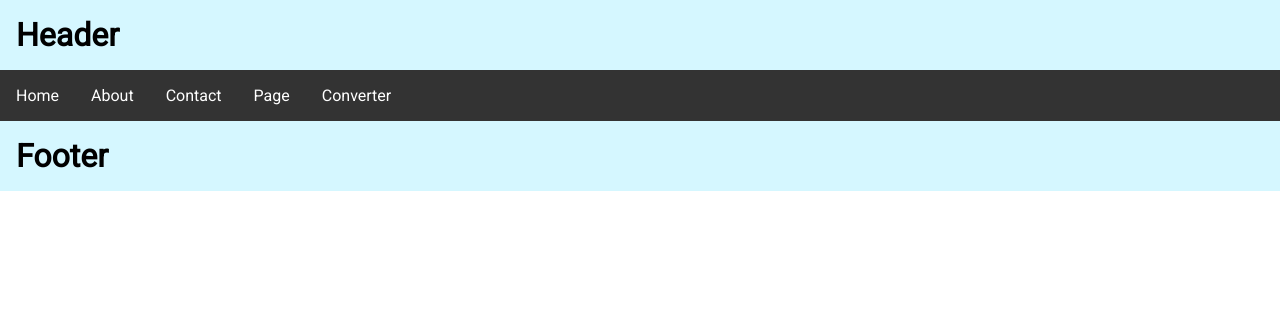
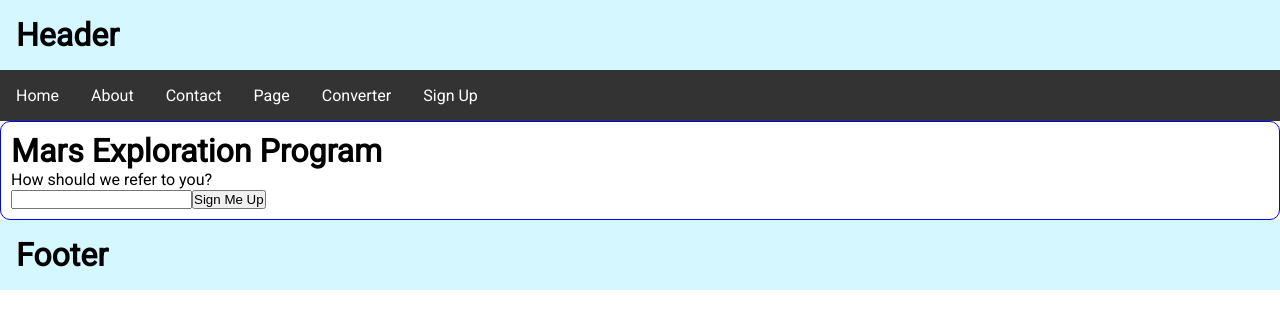
Before and after one commit to iamahmudul/react-redux, a React (Create React App) app: page /signup in a window 1280 px wide. Shown: the top 328 px of the page. Built offline with nearby package versions, Linux system fonts and the light colour scheme.

Commit message:
props children and composition in components

```diff
--- a/src/App.js
+++ b/src/App.js
@@ -7,6 +7,7 @@ import Home from './components/Home';
 import Nav from './components/Nav';
 import { Page } from './components/Page';
 import { TemparatureCalculator } from './components/TemparatureCalculator';
+import { SignUpDialog } from './components/SignUpDialog';
 
 function App() {
   return (
@@ -19,6 +20,7 @@ function App() {
         <Route path='/contact' element={<Contact />} />
         <Route path='/page' element={<Page />} />
         <Route path='/tempconvert' element={<TemparatureCalculator />} />
+        <Route path='/signup' element={<SignUpDialog />} />
       </Routes>
       <Footer />
     </div>
--- a/src/components/Contact.jsx
+++ b/src/components/Contact.jsx
@@ -1,7 +1,19 @@
+import SplitPane from "./SplitPane";
+import WarningBanner from "./WarningBanner";
+import WelcomeDialog from "./WelcomeDialog";
+import FlavorForm from "./FlavorForm";
+
 const Contact = () => {
     return (
         <main className="Contact Body">
             <h2>Contact</h2>
+            <br />
+            <WelcomeDialog borderColor="coral" />
+            <br />
+            <SplitPane
+                left={ <FlavorForm /> }
+                right={ <WarningBanner warn={true} /> }
+                />
         </main>
     );
 }
--- /dev/null
+++ b/src/components/Dialog.jsx
@@ -0,0 +1,15 @@
+import FancyBorder from "./FancyBorder";
+
+const Dialog = (props) => {
+    return (
+        <FancyBorder color={props.color || 'blue'}>
+            <h1 className="Dialog-title">{props.title}</h1>
+            <p className="Dialog-message">
+                {props.message}
+            </p>
+            {props.children}
+        </FancyBorder>
+    );
+}
+
+export default Dialog;
--- /dev/null
+++ b/src/components/FancyBorder.jsx
@@ -0,0 +1,9 @@
+const FancyBorder = (props) => {
+    return (
+        <div className={'FancyBorder FancyBorder-' + props.color}>
+            {props.children}
+        </div>
+    );
+}
+
+export default FancyBorder;
--- a/src/components/Nav.jsx
+++ b/src/components/Nav.jsx
@@ -9,6 +9,7 @@ const Nav = () => {
                 <li><Link to='/contact'>Contact</Link></li>
                 <li><Link to='/page'>Page</Link></li>
                 <li><Link to='/tempconvert'>Converter</Link></li>
+                <li><Link to='/signup'>Sign Up</Link></li>
             </ul>
         </main>
     );
--- /dev/null
+++ b/src/components/SignUpDialog.jsx
@@ -0,0 +1,33 @@
+import React from "react";
+import Dialog from "./Dialog";
+
+export class SignUpDialog extends React.Component {
+    constructor(props) {
+        super(props);
+        this.handleChange = this.handleChange.bind(this);
+        this.handleSignUp = this.handleSignUp.bind(this);
+        this.state = {login: ''};
+    }
+
+    render() {
+        return (
+            <Dialog
+                title="Mars Exploration Program"
+                message="How should we refer to you?">
+                <input
+                    value={this.state.login}
+                    onChange={this.handleChange}
+                    />
+                <button onClick={this.handleSignUp}>Sign Me Up</button>
+            </Dialog>
+        );
+    }
+
+    handleChange(e) {
+        this.setState({login: e.target.value});
+    }
+
+    handleSignUp() {
+        alert(`Welcome aboard, ${this.state.login}!`);
+    }
+}
--- /dev/null
+++ b/src/components/SplitPane.jsx
@@ -0,0 +1,14 @@
+const SplitPane = (props) => {
+    return (
+        <div className="SplitPane">
+            <div className="SplitPane-left">
+                {props.left}
+            </div>
+            <div className="SplitPane-right">
+                {props.right}
+            </div>
+        </div>
+    );
+}
+
+export default SplitPane;
--- /dev/null
+++ b/src/components/WelcomeDialog.jsx
@@ -0,0 +1,11 @@
+import Dialog from "./Dialog";
+
+const WelcomeDialog = ({ borderColor }) => {
+    return (
+        <Dialog title="Welcome"
+            message="Hey, thank you for cisiting our spacecraft!"
+            color="coral" />
+    );
+}
+
+export default WelcomeDialog;
--- a/src/index.css
+++ b/src/index.css
@@ -79,3 +79,22 @@ body {
 .Nav li > a:focus {
   background: grey;
 }
+
+.FancyBorder {
+  border: 1px solid black;
+  border-radius: 10px;
+  padding: 10px;
+}
+
+.FancyBorder.FancyBorder-blue {
+  border-color: blue;
+}
+
+.FancyBorder.FancyBorder-coral {
+  border-color: coral;
+}
+
+.SplitPane {
+  display: flex;
+  justify-content: space-around;
+}
```
